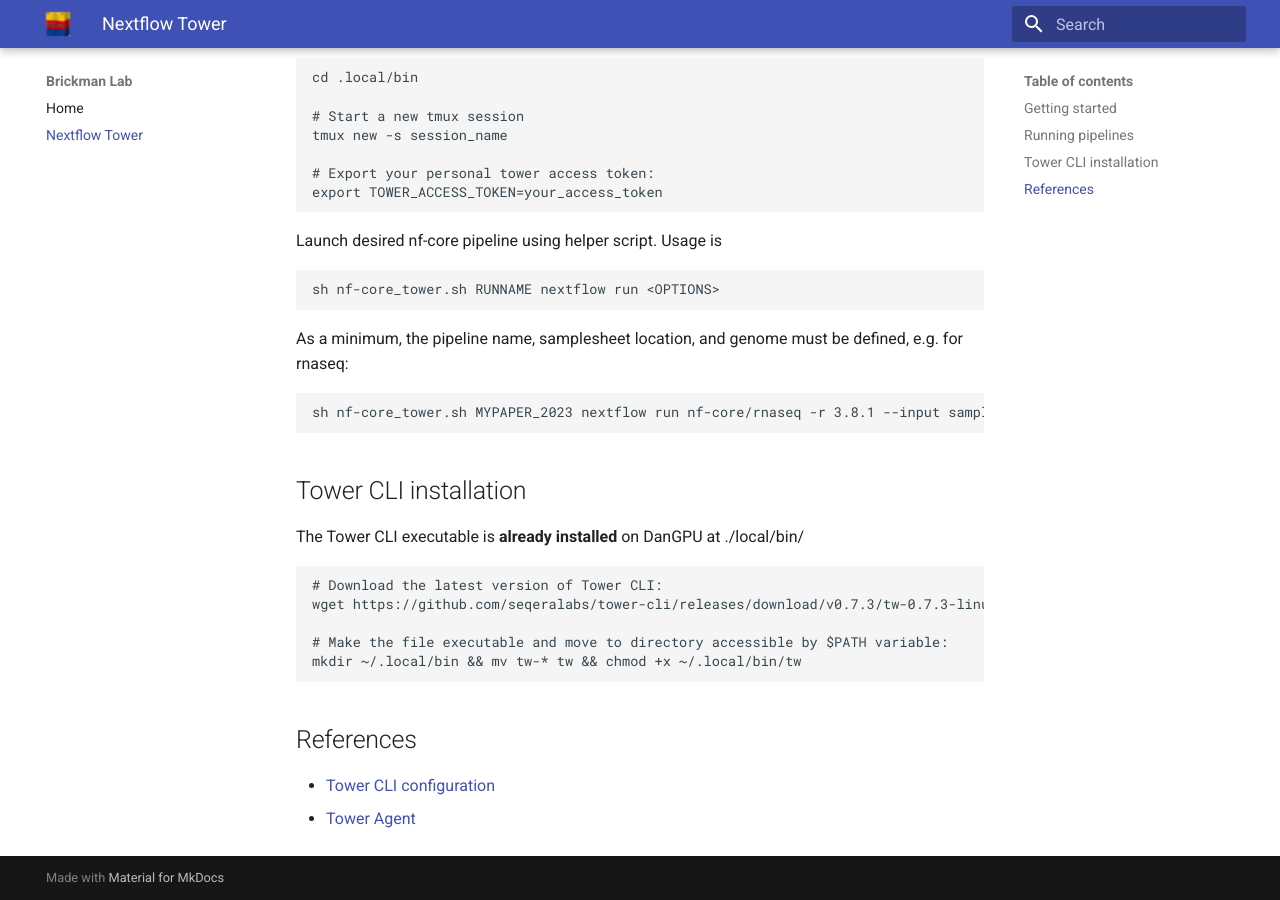
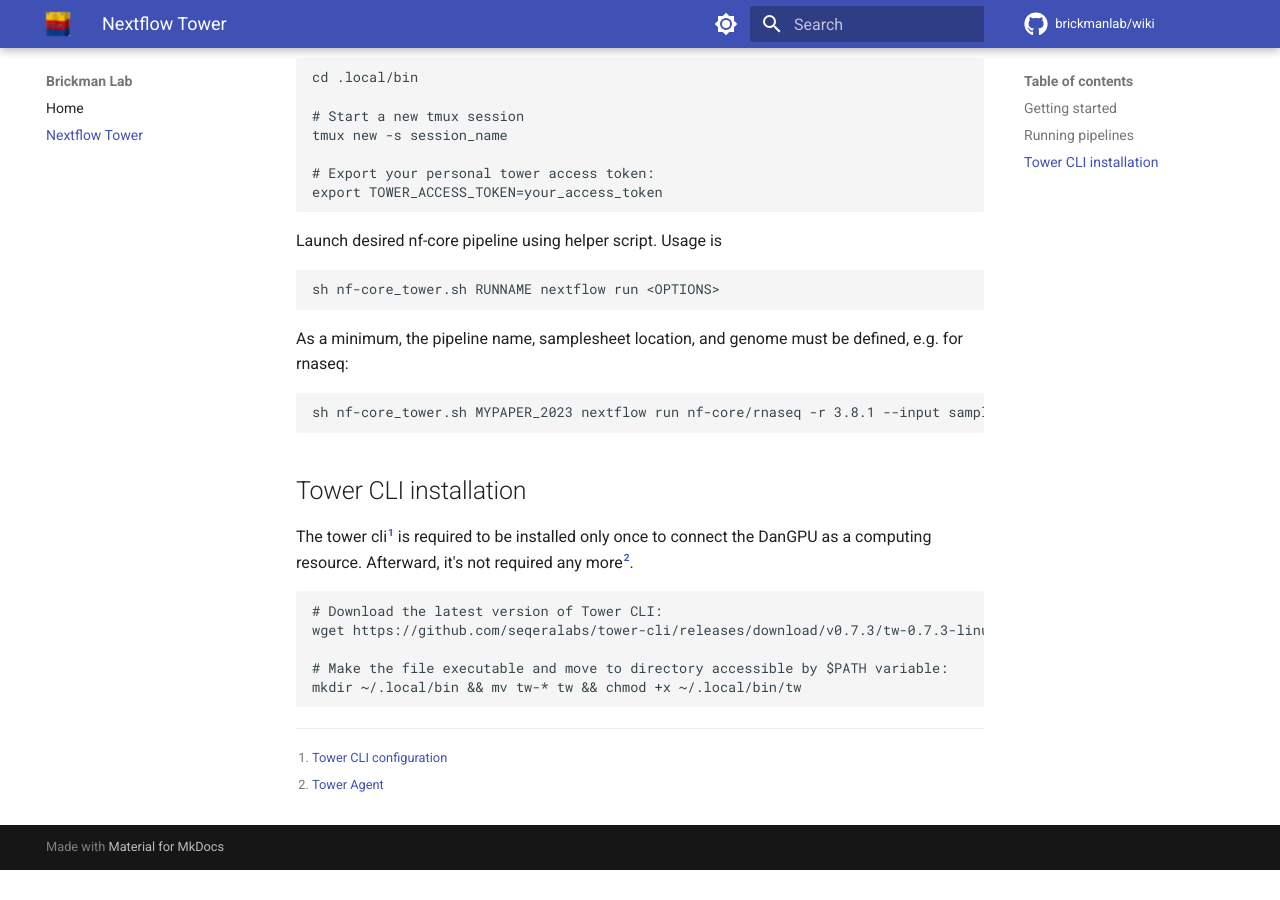
Before and after one commit to brickmanlab/brickmanlab.github.io, an MkDocs documentation site: the page built from docs/nextflow_tower.md, in a window 1280 px wide and 900 px high, scrolled down 598 px. Built offline with MkDocs 1.6.1 and Material for MkDocs 9.7.7, drawn with Linux system fonts in a browser that asks for light colours; comment, search, counter and statistics services are not loaded; after the commit the page ends 1468 px from its top, so only the background shows below that.

Commit message:
feat: extra extensions

````diff
--- a/docs/nextflow_tower.md
+++ b/docs/nextflow_tower.md
@@ -21,7 +21,7 @@
 
 Use the helper script **nf-core_tower.sh** to run DanGPU nf-core configs with Tower.
 
-```bash
+``` sh
 cd .local/bin
 
 # Start a new tmux session
@@ -33,21 +33,22 @@
 
 Launch desired nf-core pipeline using helper script. Usage is
 
-```bash
+``` sh
 sh nf-core_tower.sh RUNNAME nextflow run <OPTIONS>
 ```
 
 As a minimum, the pipeline name, samplesheet location, and genome must be defined, e.g. for rnaseq:
 
-```bash
+``` sh
 sh nf-core_tower.sh MYPAPER_2023 nextflow run nf-core/rnaseq -r 3.8.1 --input samplesheet.csv --genome mm10
 ```
 
 ## Tower CLI installation
 
-The Tower CLI executable is **already installed** on DanGPU at ./local/bin/
+The tower cli[^1] is required to be installed only once to connect the DanGPU as a
+computing resource. Afterward, it's not required any more[^2].
 
-```bash
+``` sh
 # Download the latest version of Tower CLI:
 wget https://github.com/seqeralabs/tower-cli/releases/download/v0.7.3/tw-0.7.3-linux-x86_64
 
@@ -55,7 +56,5 @@
 mkdir ~/.local/bin && mv tw-* tw && chmod +x ~/.local/bin/tw
 ```
 
-## References
-
-- [Tower CLI configuration](https://github.com/seqeralabs/tower-cli/#2-configuration)
-- [Tower Agent](https://help.tower.nf/22.3/agent/)
+[^1]: [Tower CLI configuration](https://github.com/seqeralabs/tower-cli/#2-configuration)
+[^2]: [Tower Agent](https://help.tower.nf/22.3/agent/)
--- a/mkdocs.yml
+++ b/mkdocs.yml
@@ -1,8 +1,43 @@
 site_name: Brickman Lab
-theme:
-  name: material
-  logo: BrickmanLab.jpeg
+repo_url: https://github.com/brickmanlab/wiki
+repo_name: brickmanlab/wiki
 
 nav:
  - index.md
  - nextflow_tower.md
+
+theme:
+  name: material
+  logo: BrickmanLab.jpeg
+  icon:
+    repo: fontawesome/brands/github
+  palette:
+    # Palette toggle for light mode
+    - scheme: default
+      toggle:
+        icon: material/brightness-7
+        name: Switch to dark mode
+
+    # Palette toggle for dark mode
+    - scheme: slate
+      toggle:
+        icon: material/brightness-4
+        name: Switch to light mode
+
+markdown_extensions:
+  - admonition
+  - footnotes
+  - pymdownx.highlight:
+      anchor_linenums: true
+      line_spans: __span
+      pygments_lang_class: true
+  - pymdownx.inlinehilite
+  - pymdownx.tasklist:
+      custom_checkbox: true
+  - tables
+
+plugins:
+  - search
+  - git-authors
+  - git-revision-date-localized:
+      enable_creation_date: true
````
Also changed, not shown: 1 other file.
